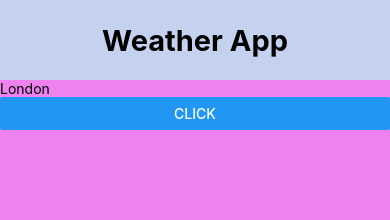
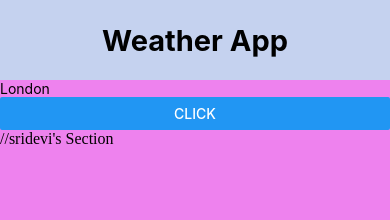
Before and after one commit to Web-Dev-Learner/Weather_App, a React Native app in the folder weather_app/: screen / in a window 390 px wide. Shown: the top 220 px of the page. Built offline with nearby package versions, Linux system fonts and the light colour scheme.

Commit message:
marked sridevi's part

```diff
--- a/weather_app/src/index.js
+++ b/weather_app/src/index.js
@@ -44,9 +44,9 @@ const Weather =() =>{
                 <Button title = "click" onPress={()=>handleLocation()}/>
 
             </View>
-
-
-
+            <View>
+                //sridevi's Section
+            </View>
         </View>
     )
 }
```
